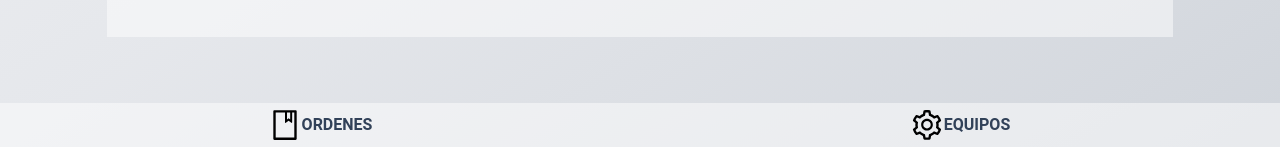
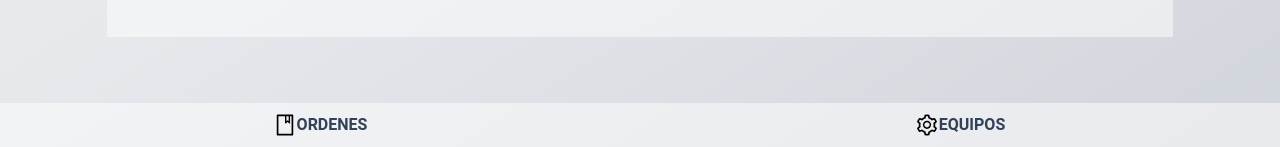
Before and after one commit to GaboAbo/axion_smarty, a Django app: page /home in a window 1280 px wide. Shown: the part 653-800 px from the top of the page. Run offline with Django 5.2, Linux system fonts and the light colour scheme; style sheets or scripts are compiled from the project's sources; some libraries are stand-ins or nearby versions; some web fonts are replaced.

Commit message:
order and setting icons fixed 2

```diff
--- a/Templates/base.html
+++ b/Templates/base.html
@@ -38,7 +38,7 @@
                 hx-swap="innerHTML transition:true"
                 hx-trigger="click"
                 onclick="htmx.ajax('GET', '{% url 'sidebar' %}?tab=order', '#sidebar')">
-                <img src="{% static 'icons/book-outlined.svg' %}" alt="order" class="w-[34px] h-[34px]" />
+                <img src="{% static 'icons/book-outlined.svg' %}" alt="order" class="w-[24px] h-[24px]" />
                 ORDENES
             </button>
 
@@ -50,7 +50,7 @@
                 hx-swap="innerHTML transition:true"
                 hx-trigger="click"
                 onclick="htmx.ajax('GET', '{% url 'sidebar' %}?tab=device', '#sidebar')">
-                <img src="{% static 'icons/setting-outlined.svg' %}" alt="settings" class="w-[34px] h-[34px]" />
+                <img src="{% static 'icons/setting-outlined.svg' %}" alt="settings" class="w-[24px] h-[24px]" />
                 EQUIPOS
             </button>
 
--- a/Templates/partials/sidebar.html
+++ b/Templates/partials/sidebar.html
@@ -3,24 +3,26 @@
     class="absolute bottom-0 r-1/2 w-full h-[44px] bg-white/50 flex justify-around font-semibold">
 
     <button
-        class="w-1/2 h-[44px] {% if active_tab == 'order' %}bg-blue-500 text-white{% else %}bg-transparent hover:bg-slate-600/20 duration-300{% endif %}"
+        class="w-1/2 h-[44px] flex-center {% if active_tab == 'order' %}bg-blue-500 text-white{% else %}bg-transparent hover:bg-slate-600/20 duration-300{% endif %}"
         type="button"
         hx-get="{% url 'getAllOrders' %}"
         hx-target="#menu"
         hx-swap="innerHTML transition:true"
         hx-trigger="click"
         onclick="htmx.ajax('GET', '{% url 'sidebar' %}?tab=order', '#sidebar')">
+        <img src="{% static 'icons/book-outlined.svg' %}" alt="order" class="w-[24px] h-[24px]" />
         ORDENES
     </button>
 
     <button
-        class="w-1/2 h-[44px] {% if active_tab == 'device' %}bg-blue-500 text-white{% else %}bg-transparent hover:bg-slate-600/20 duration-300{% endif %}"
+        class="w-1/2 h-[44px] flex-center {% if active_tab == 'device' %}bg-blue-500 text-white{% else %}bg-transparent hover:bg-slate-600/20 duration-300{% endif %}"
         type="button"
         hx-get="{% url 'getAllDevices' %}"
         hx-target="#menu"
         hx-swap="innerHTML transition:true"
         hx-trigger="click"
         onclick="htmx.ajax('GET', '{% url 'sidebar' %}?tab=device', '#sidebar')">
+        <img src="{% static 'icons/setting-outlined.svg' %}" alt="settings" class="w-[24px] h-[24px]" />
         EQUIPOS
     </button>
 
```
